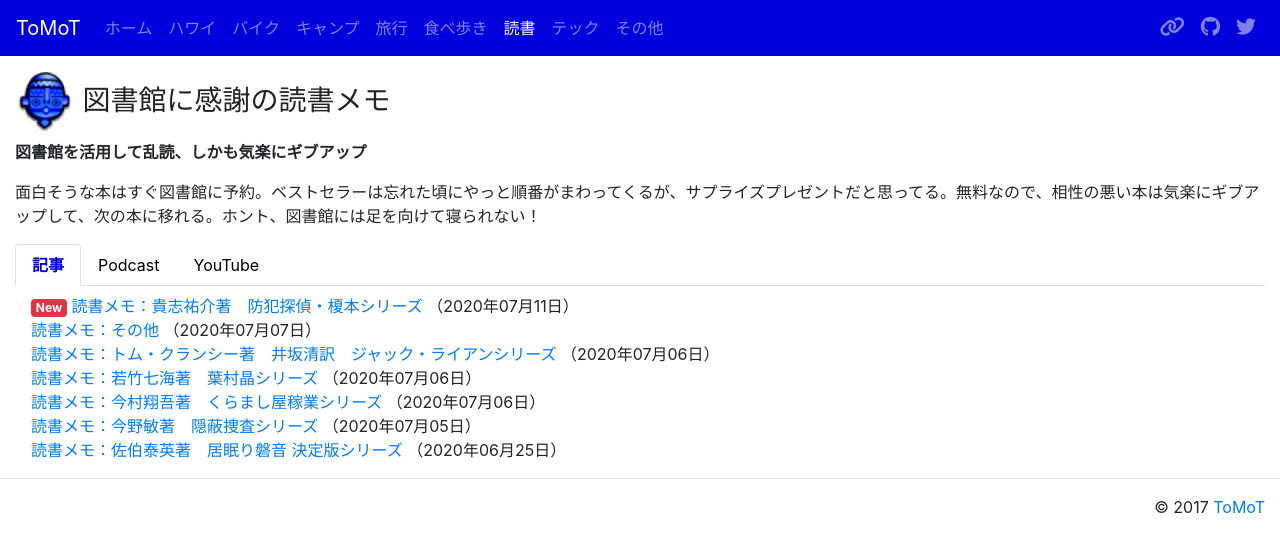
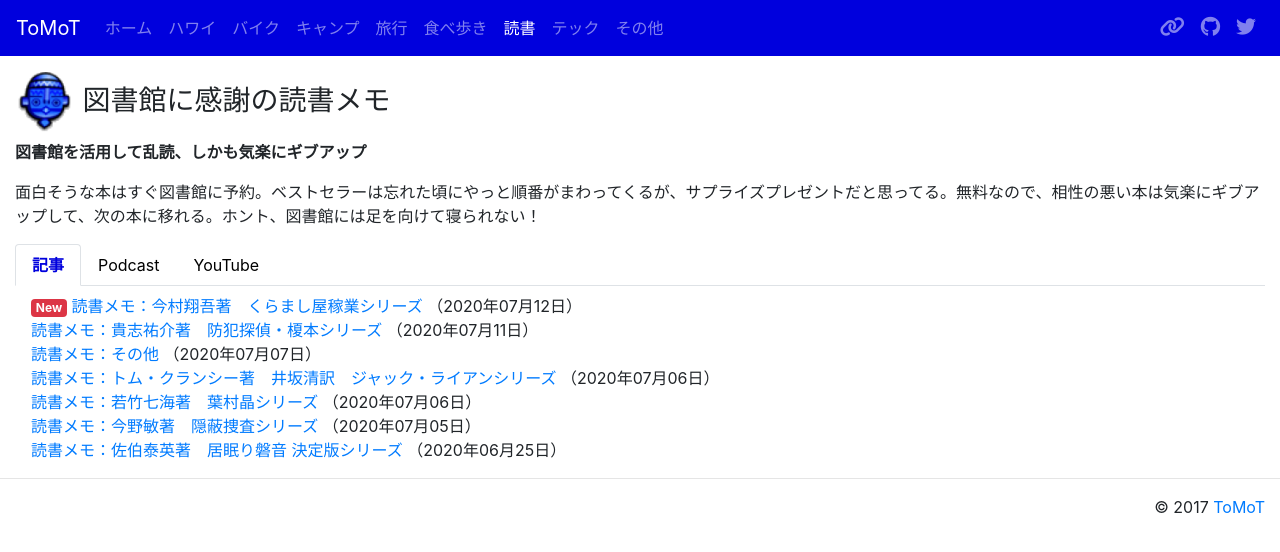
Before and after one commit to tomot/tomot.github.io, a Jekyll site: the page built from book.md, in a window 1280 px wide. Shown: the top 552 px of the page. Built offline with Jekyll 4.4.1, drawn with Linux system fonts in a browser that asks for light colours; nearby versions of some CDN libraries.

Commit message:
add a book by Imamura

```diff
--- a/book.md
+++ b/book.md
@@ -19,17 +19,17 @@ title: ToMoT - 読書
   </li>
 </ul>
 <div class="tab-content">
-  <div class="tab-pane fade show active" id="post">
-    <ul class="list-unstyled ml-3">
-      <li><span class="badge badge-danger">New</span> <a href="pages/book-kishi.html">読書メモ：貴志祐介著　防犯探偵・榎本シリーズ</a> （2020年07月11日）</li>
-      <li><a href="pages/book-etc.html">読書メモ：その他</a> （2020年07月07日）</li>
-      <li><a href="pages/book-clancy.html">読書メモ：トム・クランシー著　井坂清訳　ジャック・ライアンシリーズ</a> （2020年07月06日）</li>
-      <li><a href="pages/book-wakatake.html">読書メモ：若竹七海著　葉村晶シリーズ</a> （2020年07月06日）</li>
-      <li><a href="pages/book-imamura.html">読書メモ：今村翔吾著　くらまし屋稼業シリーズ</a> （2020年07月06日）</li>
-      <li><a href="pages/book-konno.html">読書メモ：今野敏著　隠蔽捜査シリーズ</a> （2020年07月05日）</li>
-      <li><a href="pages/book-saeki.html">読書メモ：佐伯泰英著　居眠り磐音 決定版シリーズ</a> （2020年06月25日）</li>
-    </ul>
-  </div>
+<div class="tab-pane fade show active" id="post">
+<ul class="list-unstyled ml-3">
+<li><span class="badge badge-danger">New</span> <a href="pages/book-imamura.html">読書メモ：今村翔吾著　くらまし屋稼業シリーズ</a> （2020年07月12日）</li>
+<li><a href="pages/book-kishi.html">読書メモ：貴志祐介著　防犯探偵・榎本シリーズ</a> （2020年07月11日）</li>
+<li><a href="pages/book-etc.html">読書メモ：その他</a> （2020年07月07日）</li>
+<li><a href="pages/book-clancy.html">読書メモ：トム・クランシー著　井坂清訳　ジャック・ライアンシリーズ</a> （2020年07月06日）</li>
+<li><a href="pages/book-wakatake.html">読書メモ：若竹七海著　葉村晶シリーズ</a> （2020年07月06日）</li>
+<li><a href="pages/book-konno.html">読書メモ：今野敏著　隠蔽捜査シリーズ</a> （2020年07月05日）</li>
+<li><a href="pages/book-saeki.html">読書メモ：佐伯泰英著　居眠り磐音 決定版シリーズ</a> （2020年06月25日）</li>
+</ul>
+</div>
   <div class="tab-pane fade" id="podcast">
     <p class="ml-3">Coming soon</p>
   </div>
```
Also changed, not shown: index.md (+2 -1 lines), pages/book-imamura.md (+2 -2 lines).
